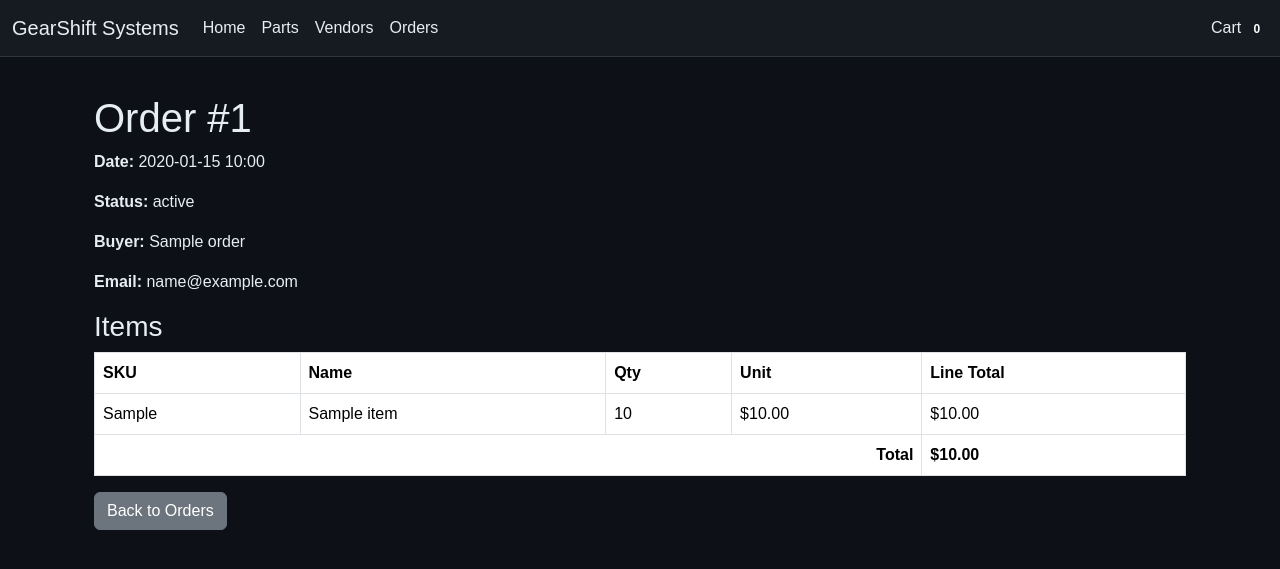
After one commit to clryan86/GearShiftSystems, a Flask app: page /orders/1 in a window 1280 px wide. The commit adds this page. Shown: the top 569 px of the page. Run offline with Flask 3, Linux system fonts and the light colour scheme; tables that the repository leaves empty hold one stand-in row (values such as "Sample post").

Commit message:
Update project with order tracking, vendor support, checkout improvements, and updated README

```diff
--- a/Templates/base.html
+++ b/Templates/base.html
@@ -10,7 +10,19 @@
       background-color: #0d1117;
       color: #e6edf3;
       font-family: Arial, sans-serif;
-      margin: 20px;
+      margin: 0;
+      padding-top: 70px; /* to offset navbar */
+    }
+    .navbar {
+      background-color: #161b22 !important;
+      border-bottom: 1px solid #30363d;
+    }
+    .navbar-brand, .nav-link, .navbar-text {
+      color: #e6edf3 !important;
+    }
+    .nav-link.active {
+      color: #58a6ff !important;
+      font-weight: bold;
     }
     .card {
       background-color: #161b22;
@@ -76,6 +88,37 @@
   </style>
 </head>
 <body>
+  <!-- Navbar -->
+  <nav class="navbar navbar-expand-lg fixed-top">
+    <div class="container-fluid">
+      <a class="navbar-brand" href="{{ url_for('index') }}">GearShift Systems</a>
+      <button class="navbar-toggler" type="button" data-bs-toggle="collapse" data-bs-target="#navbarNav">
+        <span class="navbar-toggler-icon"></span>
+      </button>
+      <div class="collapse navbar-collapse" id="navbarNav">
+        <ul class="navbar-nav me-auto">
+          <li class="nav-item">
+            <a class="nav-link" href="{{ url_for('index') }}">Home</a>
+          </li>
+          <li class="nav-item">
+            <a class="nav-link" href="{{ url_for('list_parts') }}">Parts</a>
+          </li>
+          <li class="nav-item">
+            <a class="nav-link" href="{{ url_for('list_vendors') }}">Vendors</a>
+          </li>
+          <li class="nav-item">
+            <a class="nav-link" href="{{ url_for('orders_list') }}">Orders</a>
+          </li>
+        </ul>
+        <span class="navbar-text">
+          <a class="nav-link" href="{{ url_for('cart.view_cart') }}">
+            Cart <span class="badge bg-accent">{{ cart_count }}</span>
+          </a>
+        </span>
+      </div>
+    </div>
+  </nav>
+
   <div class="container">
     {% with messages = get_flashed_messages(with_categories=true) %}
       {% if messages %}
@@ -96,6 +139,7 @@
 
     {% block content %}{% endblock %}
   </div>
+
   <script src="https://cdn.jsdelivr.net/npm/bootstrap@5.3.2/dist/js/bootstrap.bundle.min.js"></script>
 </body>
 </html>
--- /dev/null
+++ b/Templates/order_detail.html
@@ -0,0 +1,47 @@
+{% extends "base.html" %}
+{% block content %}
+<div class="container mt-4">
+  <h1>Order #{{ order.id }}</h1>
+
+  <div class="mb-3">
+    <p><strong>Date:</strong> {{ order.created_at.strftime('%Y-%m-%d %H:%M') if order.created_at else '' }}</p>
+    <p><strong>Status:</strong> {{ order.status }}</p>
+    {% if order.buyer_name %}<p><strong>Buyer:</strong> {{ order.buyer_name }}</p>{% endif %}
+    {% if order.buyer_email %}<p><strong>Email:</strong> {{ order.buyer_email }}</p>{% endif %}
+  </div>
+
+  <h3>Items</h3>
+  <table class="table table-bordered">
+    <thead>
+      <tr>
+        <th>SKU</th>
+        <th>Name</th>
+        <th>Qty</th>
+        <th>Unit</th>
+        <th>Line Total</th>
+      </tr>
+    </thead>
+    <tbody>
+    {% for it in order.items %}
+      <tr>
+        <td>{{ it.sku_snapshot }}</td>
+        <td>{{ it.name_snapshot }}</td>
+        <td>{{ it.quantity }}</td>
+        <td>${{ '%.2f'|format(it.unit_price or 0) }}</td>
+        <td>${{ '%.2f'|format(it.line_total or 0) }}</td>
+      </tr>
+    {% endfor %}
+    </tbody>
+    <tfoot>
+      <tr>
+        <th colspan="4" class="text-end">Total</th>
+        <th>
+          ${{ '%.2f'|format(order.total_amount or computed_total or 0) }}
+        </th>
+      </tr>
+    </tfoot>
+  </table>
+
+  <a class="btn btn-secondary" href="{{ url_for('orders_list') }}">Back to Orders</a>
+</div>
+{% endblock %}
--- a/app.py
+++ b/app.py
@@ -5,9 +5,61 @@ from sqlalchemy import or_
 from sqlalchemy.exc import IntegrityError
 from sqlalchemy.orm import joinedload
 
-from models import db, Part, Vendor
+# ⬇️ ADDED: import Order, OrderItem (keeps your existing imports intact)
+from models import db, Part, Vendor, Order, OrderItem
 from paypal_mini import paypal_bp            # existing PayPal mini blueprint
 from cart import cart_bp                     # <-- NEW: session cart blueprint you added
+
+
+# -----------------------------
+# ⬇️ ADDED: SQLite autopatch helper (non-destructive)
+# -----------------------------
+def _sqlite_autopatch(engine):
+    """
+    Non-destructive shim for SQLite: ensures newly-added columns exist on 'orders'
+    (and optionally 'order_items'). Safe to run multiple times. Keeps your data.
+    """
+    with engine.connect() as conn:
+        if conn.dialect.name != "sqlite":
+            return
+
+        # --- Patch 'orders' table ---
+        res = conn.exec_driver_sql("PRAGMA table_info('orders');")
+        order_cols = {row[1] for row in res.fetchall()}
+
+        stmts = []
+        if "buyer_name" not in order_cols:
+            stmts.append("ALTER TABLE orders ADD COLUMN buyer_name VARCHAR(120)")
+        if "buyer_email" not in order_cols:
+            stmts.append("ALTER TABLE orders ADD COLUMN buyer_email VARCHAR(255)")
+        if "status" not in order_cols:
+            stmts.append("ALTER TABLE orders ADD COLUMN status VARCHAR(32) DEFAULT 'paid' NOT NULL")
+        if "total_amount" not in order_cols:
+            stmts.append("ALTER TABLE orders ADD COLUMN total_amount FLOAT DEFAULT 0.0 NOT NULL")
+
+        for sql in stmts:
+            conn.exec_driver_sql(sql)
+
+        # --- (Optional) Patch 'order_items' table in case it pre-existed without snapshots ---
+        res_items = conn.exec_driver_sql("PRAGMA table_info('order_items');")
+        item_cols = {row[1] for row in res_items.fetchall()}
+
+        item_stmts = []
+        # These adds are benign if table was freshly created by create_all (then no-ops here)
+        if item_cols:
+            if "name_snapshot" not in item_cols:
+                item_stmts.append("ALTER TABLE order_items ADD COLUMN name_snapshot VARCHAR(255)")
+            if "sku_snapshot" not in item_cols:
+                item_stmts.append("ALTER TABLE order_items ADD COLUMN sku_snapshot VARCHAR(120)")
+            if "unit_price" not in item_cols:
+                item_stmts.append("ALTER TABLE order_items ADD COLUMN unit_price FLOAT DEFAULT 0.0 NOT NULL")
+            if "quantity" not in item_cols:
+                item_stmts.append("ALTER TABLE order_items ADD COLUMN quantity INTEGER DEFAULT 0 NOT NULL")
+            if "line_total" not in item_cols:
+                item_stmts.append("ALTER TABLE order_items ADD COLUMN line_total FLOAT DEFAULT 0.0 NOT NULL")
+
+            for sql in item_stmts:
+                conn.exec_driver_sql(sql)
 
 
 # -----------------------------
@@ -378,6 +430,20 @@ def create_app():
             grand_total=grand_total,
         )
 
+    # -----------------------------
+    # ⬇️ ADDED: Orders – list + detail (non-destructive additions)
+    # -----------------------------
+    @app.route("/orders")
+    def orders_list():
+        orders = Order.query.order_by(Order.created_at.desc()).all()
+        return render_template("orders_list.html", orders=orders)
+
+    @app.route("/orders/<int:order_id>")
+    def order_detail(order_id):
+        order = Order.query.get_or_404(order_id)
+        computed_total = sum((it.line_total or 0.0) for it in order.items)
+        return render_template("order_detail.html", order=order, computed_total=computed_total)
+
     return app
 
 
@@ -388,4 +454,6 @@ if __name__ == "__main__":
     app = create_app()
     with app.app_context():
         db.create_all()
+        # ⬇️ ADDED: patch existing SQLite DBs to add any missing columns
+        _sqlite_autopatch(db.engine)
     app.run(debug=True)
--- a/cart.py
+++ b/cart.py
@@ -48,22 +48,41 @@ def view_cart():
 @cart_bp.post("/update")
 def update_cart():
     cart = _get_cart()
-    if "qty" not in request.form:
-        raise BadRequest("Missing qty payload")
-    for sid, qty in request.form.getlist("item_id"):
-        pass  # (not used; kept for compatibility)
-    # Simpler: parse items[] and qty[]
+
+    # Accept either array-style ids[]/qtys[] OR individual qty[<id>] fields.
     ids = request.form.getlist("ids[]")
     qtys = request.form.getlist("qtys[]")
-    for sid, sqty in zip(ids, qtys):
-        try:
-            q = max(0, int(sqty))
-        except Exception:
-            q = 0
-        if q == 0:
-            cart.pop(sid, None)
-        else:
-            cart[sid] = q
+
+    if ids and qtys:
+        for sid, sqty in zip(ids, qtys):
+            try:
+                q = max(0, int(sqty))
+            except Exception:
+                q = 0
+            if q == 0:
+                cart.pop(sid, None)
+            else:
+                cart[sid] = q
+    else:
+        # Back-compat: qty[<id>] fields or single "qty" presence
+        any_qty = False
+        for key, val in request.form.items():
+            if key.startswith("qty[") and key.endswith("]"):
+                any_qty = True
+                sid = key[4:-1]
+                try:
+                    q = max(0, int(val))
+                except Exception:
+                    q = 0
+                if q == 0:
+                    cart.pop(sid, None)
+                else:
+                    cart[sid] = q
+
+        # If nothing parsed, keep original guard to surface bad payloads
+        if not any_qty and not ids:
+            raise BadRequest("Missing qty payload")
+
     _save_cart(cart)
     flash("Cart updated.", "success")
     return redirect(url_for("cart.view_cart"))
@@ -103,25 +122,63 @@ def checkout_view():
 
 @cart_bp.post("/checkout")
 def checkout_submit():
+    """
+    Record an Order + OrderItems, decrement inventory, then clear the cart.
+    Assumes payment has been validated (e.g., via PayPal sandbox) before this post.
+    """
+    # Local import avoids circulars at module import time
+    from models import Order, OrderItem
+
     cart = _get_cart()
     items = list(_cart_items(cart))
     if not items:
         flash("Your cart is empty.", "danger")
         return redirect(url_for("list_parts"))
 
-    # Validate stock one last time and decrement
+    # Validate stock one last time
     for part, qty, _ in items:
         if qty > (part.stock or 0):
             flash(f"Not enough stock for {part.name}.", "danger")
             return redirect(url_for("cart.view_cart"))
 
+    # Optional buyer info (only if your checkout form provides these)
+    buyer_name = (request.form.get("buyer_name") or "").strip() or None
+    buyer_email = (request.form.get("buyer_email") or "").strip() or None
+
+    # Create order
+    order = Order(status="paid", buyer_name=buyer_name, buyer_email=buyer_email, total_amount=0.0)
+    db.session.add(order)
+    db.session.flush()  # ensures order.id is available
+
+    order_total = 0.0
+
+    # Create order items
+    for part, qty, line in items:
+        oi = OrderItem(
+            order_id=order.id,
+            part_id=part.id,
+            name_snapshot=part.name,
+            sku_snapshot=part.sku,
+            unit_price=float(part.price or 0.0),
+            quantity=int(qty),
+            line_total=float(line),
+        )
+        db.session.add(oi)
+        order_total += float(line)
+
+    # Update order total
+    order.total_amount = order_total
+
+    # Decrement stock
     for part, qty, _ in items:
-        part.stock = int(part.stock or 0) - qty
+        part.stock = int(part.stock or 0) - int(qty)
+
     db.session.commit()
 
     # Clear cart
     session.pop("cart", None)
     session.modified = True
 
-    flash("Order placed. Inventory updated.", "success")
-    return redirect(url_for("list_parts"))
+    flash(f"Order #{order.id} placed. Inventory updated.", "success")
+    # After recording, send them to the Orders list so they can see it
+    return redirect(url_for("orders_list"))
```
Also changed, not shown: Templates/orders_list.html (added, +42 -0 lines), Templates/vendors.html (added, +70 -0 lines), models.py (+139 -1 lines), README.md.
